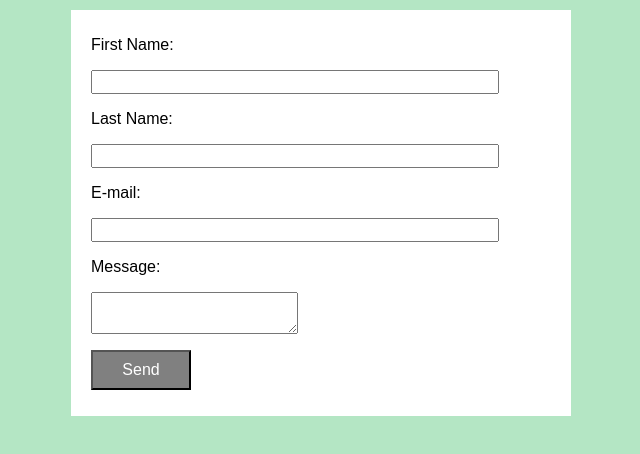
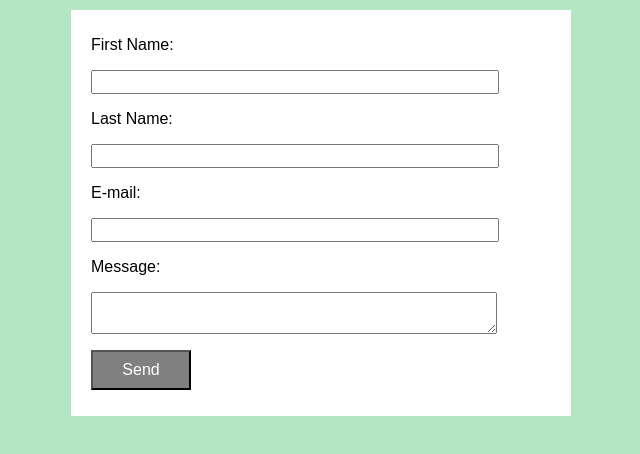
Before and after one commit to kellyngo/hw_listeners_ngo_kelly, a plain HTML site: page index.html in a window 1280 px wide. Shown: the whole page, without its empty margins (319-959 px from the left). Drawn offline with nearby package versions, Linux system fonts and the light colour scheme.

Commit message:
made text area wider to match

```diff
--- a/css/main.css
+++ b/css/main.css
@@ -17,6 +17,10 @@ input {
 width: 400px;
 }
 
+textarea {
+    width: 400px;
+}
+
 #send {
     width: 100px;
     height: 40px;
```
